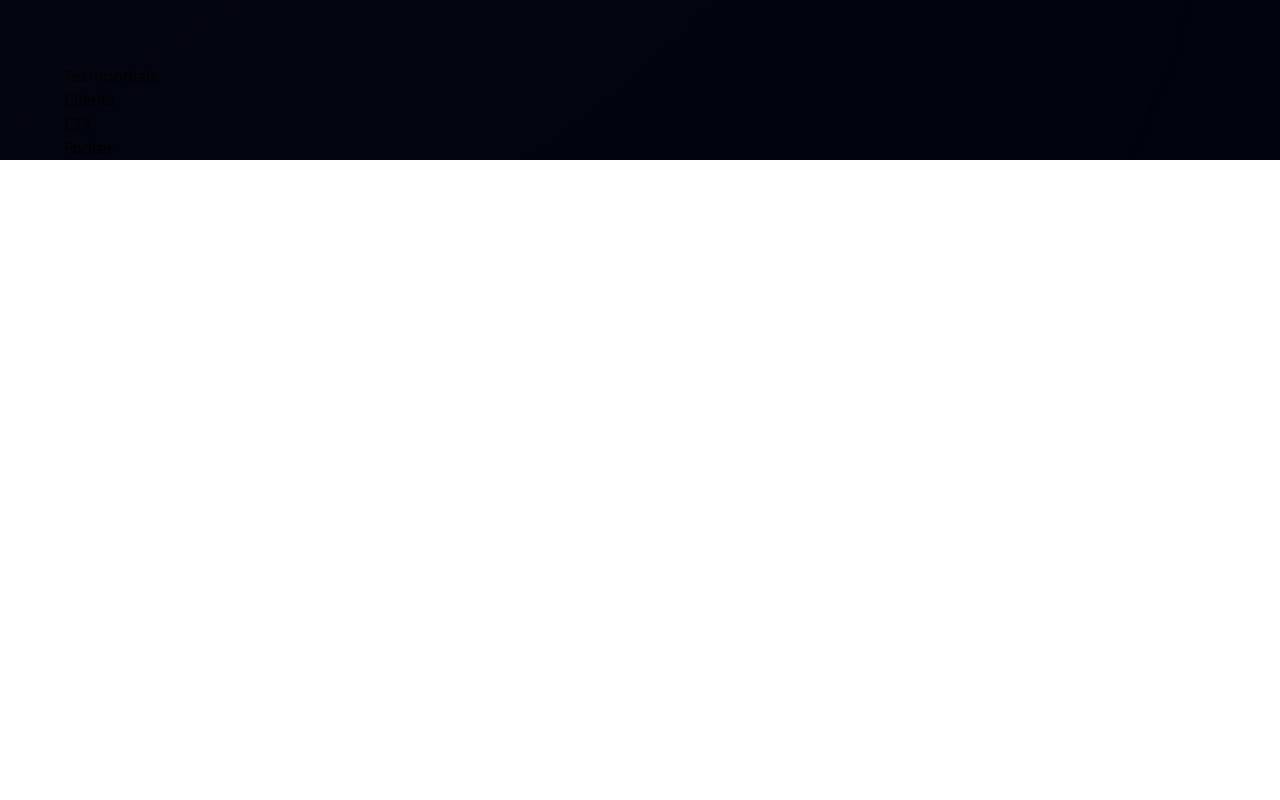
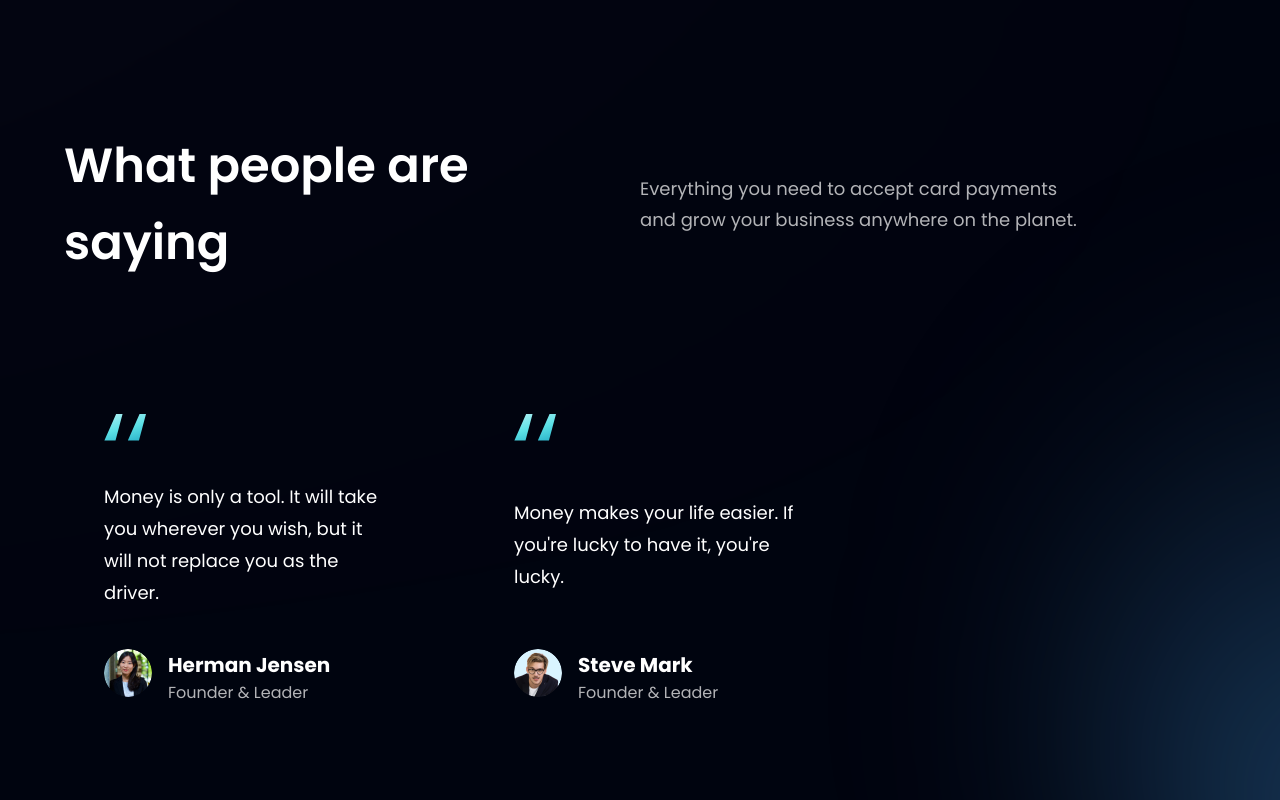
Before and after one commit to madalucard/bank-client-react-tailwind, a React (Vite) app: page / in a window 1280 px wide. Shown: the part 2740-3540 px from the top of the page. Before the commit the page ends 2900 px from the top, so only its background shows below. Built offline with nearby package versions, Linux system fonts and the light colour scheme.

Commit message:
Testimonials

```diff
--- a/src/components/FeedbackCard.tsx
+++ b/src/components/FeedbackCard.tsx
@@ -1,9 +1,39 @@
-import React from 'react'
+import { quotes } from "../assets";
 
-const FeedbackCard = () => {
-  return (
-    <div>FeedbackCard</div>
-  )
-}
+const FeedbackCard = ({ content, name, title, img }: any) => (
+  <div
+    className="flex justify-between flex-col px-10 py-12 rounded-[20px]
+    max-w-[370px] md:mr-10 sm:mr-5 mr-0 my-5 feedback-card">
+    <img
+      src={quotes}
+      alt="double_qoutes"
+      className="w-[42px] h-[27px] object-contain"
+    />
+    <p
+      className="font-poppins font-normal text-[18px]
+      leading-[32px] text-white my-10">
+      {content}
+    </p>
+    <div className="flex flex-row">
+      <img
+        src={img}
+        alt={name}
+        className="w-[48px] h-[48px] rounded-full"
+      />
+      <div className="flex flex-col ml-4">
+        <h4
+          className="font-poppins font-bold text-[20px]
+          leading-[32px] text-white">
+          {name}
+        </h4>
+        <p
+          className="font-poppins font-normal text-[16px]
+          leading-[24px] text-dimWhite">
+          {title}
+        </p>
+      </div>
+    </div>
+  </div>
+);
 
-export default FeedbackCard
+export default FeedbackCard;
--- a/src/components/Testimonials.tsx
+++ b/src/components/Testimonials.tsx
@@ -1,9 +1,38 @@
-import React from 'react'
+import { feedback } from "../constants";
+import styles from "../style";
+import FeedbackCard from "./FeedbackCard";
 
-const Testimonials = () => {
-  return (
-    <div>Testimonials</div>
-  )
-}
-
-export default Testimonials
+const Testimonials = () => (
+  <section
+    id="clients"
+    className={`${styles.paddingY} ${styles.flexCenter} flex-col relative`}>
+    <div
+      className="absolute z-0 w-[60%] h-[60%] -right-[50%]
+      rounded-full blue__gradient"
+    />
+    <div
+      className="w-full flex justify-between items-center
+      md:flex-row flex-col sm:mb-16 mb-6 relative z-[1]">
+      <h1 className={styles.heading2}>
+        What people are <br className="sm:block hidden" /> saying
+      </h1>
+      <div className="w-full md:mt-0 mt-6">
+        <p className={`${styles.paragraph} text-left max-w-[450px]`}>
+          Everything you need to accept card payments and grow your business
+          anywhere on the planet.
+        </p>
+      </div>
+    </div>
+    <div
+      className="flex flex-wrap
+      sm:justify-start justify-center w-full feedack-container relative z-[1]">
+      {feedback.map((card) => (
+        <FeedbackCard
+          key={card.id}
+          {...card}
+        />
+      ))}
+    </div>
+  </section>
+);
+export default Testimonials;
```
